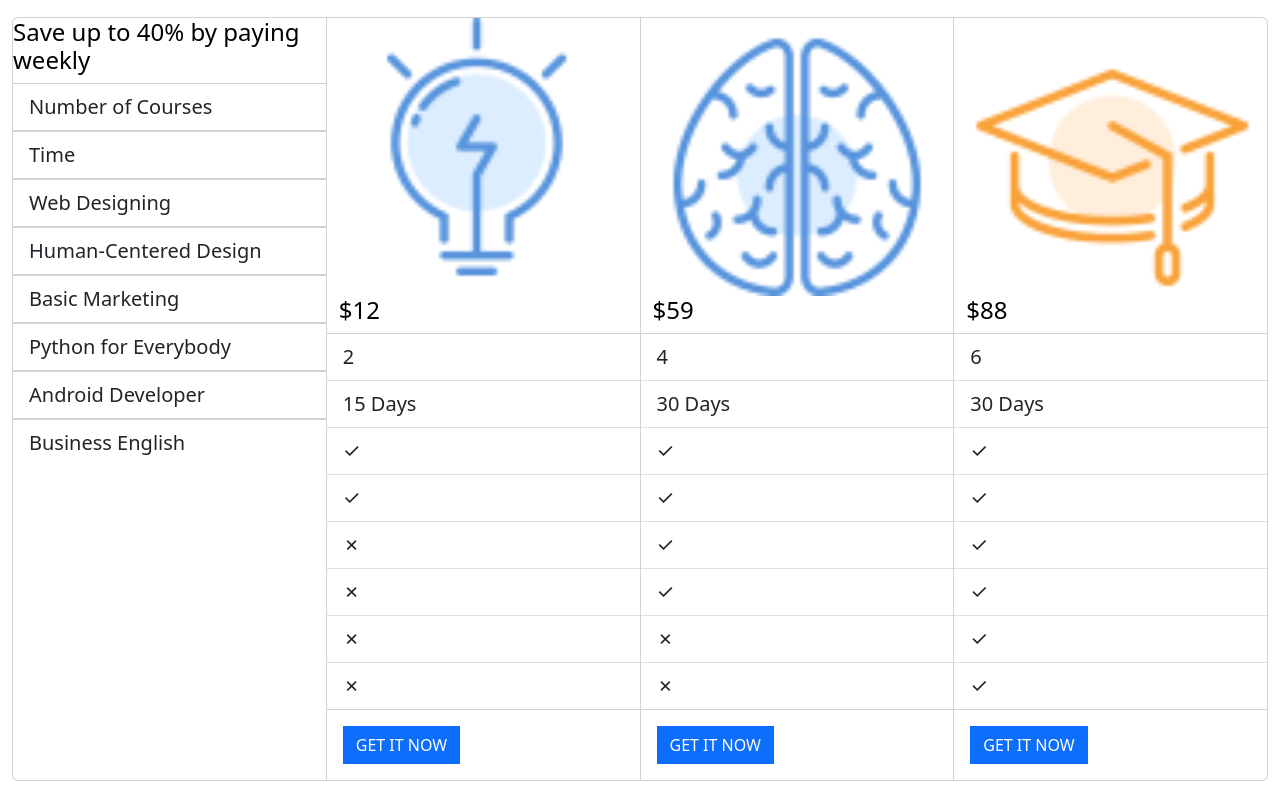
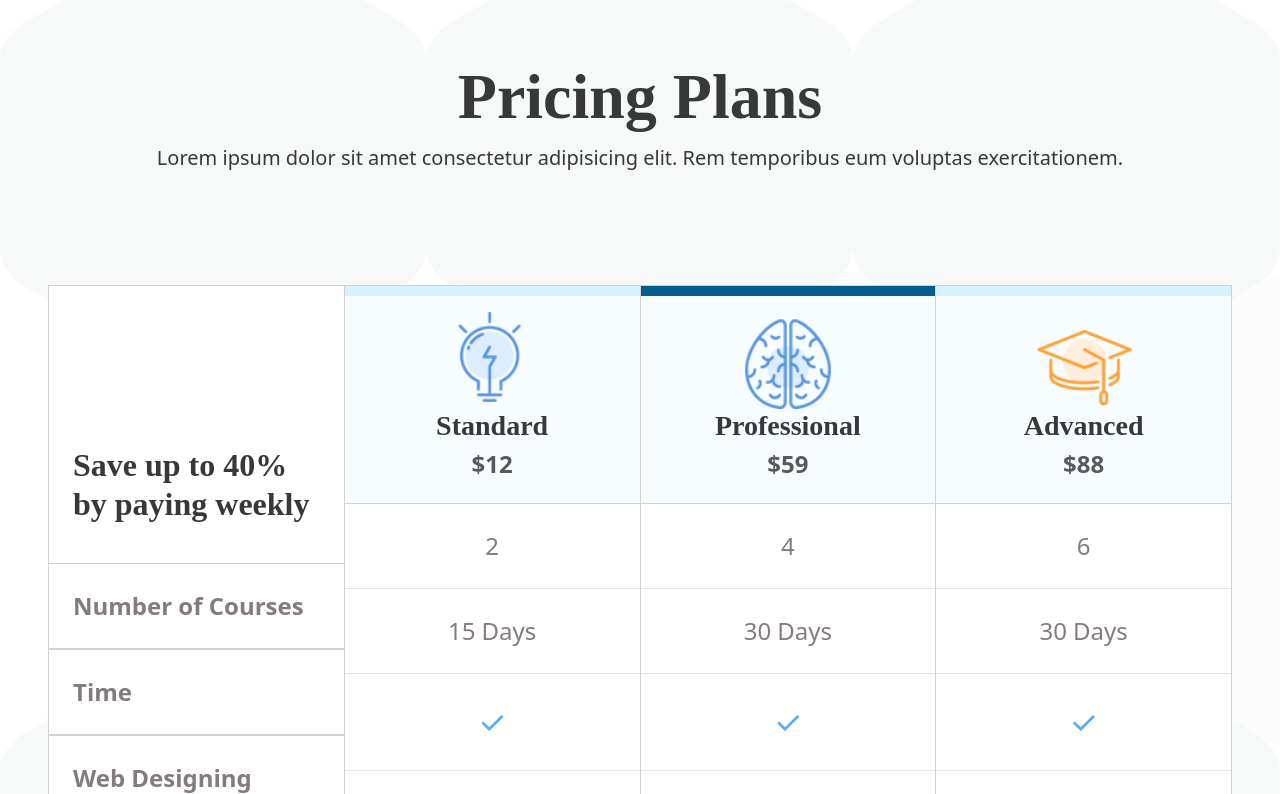
Before and after one commit to AnielloPiscopo/proj-html-vuejs, a Vue app: page / in a window 1280 px wide. Shown: the part 6486-7280 px from the top of the page. Built offline with nearby package versions, Linux system fonts and the light colour scheme.

Commit message:
Completed the work

```diff
--- a/src/App.vue
+++ b/src/App.vue
@@ -27,6 +27,6 @@ export default {
 
 body {
     background-color: $bg-color-1;
-    color: $text-color-23
+    color: $text-color-21;
 }
 </style>
--- a/src/components/main/MainCourses.vue
+++ b/src/components/main/MainCourses.vue
@@ -120,7 +120,7 @@ export default {
         .my_price {
             color: $text-color-3;
             background-color: $bg-color-11;
-            font-size: 2rem;
+            font-size: 1rem;
             padding: 0.2rem 1.5rem;
 
             &.my_special-offer {
--- a/src/components/main/MainPricingPlans.vue
+++ b/src/components/main/MainPricingPlans.vue
@@ -62,41 +62,60 @@ export default {
 </script>
 
 <template>
-    <section id="pricing-plans">
-        <div class="container-fluid">
-            <h1 class="my_font-serif">Pricing Plans</h1>
-            <p>
+    <section id="pricing-plans" class="py-5">
+        <div class="container-fluid my_card-header p-5 my-5">
+            <h1 class="my_font-serif my_title fw-bold text-center">Pricing Plans</h1>
+            <p class="text-center pb-5">
                 Lorem ipsum dolor sit amet consectetur adipisicing elit. Rem temporibus eum voluptas exercitationem.
             </p>
 
-            <div class="card-group">
-                <div class="card" style="width: 18rem;">
-                    <h4 class="card-title">Save up to 40&#37; by paying weekly</h4>
+            <div class="card-group pt-5">
+                <div class="my_card card rounded rounded-0" style="width: 18rem;">
+                    <h2 class="my_card-title my_card-header my_font-serif fw-bold card-title px-4">Save up to 40&#37; by
+                        paying weekly
+                    </h2>
                     <ul v-for="key in Object.keys(plansList[0]).splice(3, 10)" class="list-group list-group-flush">
-                        <li class="list-group-item">{{ key }}</li>
+                        <li class="list-group-item py-4 fw-bold px-4 py-3">{{ key }}</li>
                     </ul>
                 </div>
 
-                <div v-for="plan, index in plansList" class="card"
+                <div v-for="plan, index in plansList" class="my_card card rounded rounded-0"
                     :class="(planActiveIndex === index) ? 'my_active' : ''" style="width: 18rem;" :key="index">
-                    <div class="container-fluid">
-                        <img class="card-img-top w-100"
-                            :src="store.getImgPath(plansIconsImgPath + plan.imgPath + plansIconsImgExtension)"
-                            alt="Card image cap">
-                        <h4 class="card-title">{{ '&#36;' + plan.Price }}</h4>
+                    <div class="my_card-body card-body">
+                        <div class="my_img-container  my_card-header text-center">
+                            <img class="card-img-top"
+                                :src="store.getImgPath(plansIconsImgPath + plan.imgPath + plansIconsImgExtension)"
+                                alt="Card image cap">
+                        </div>
+                        <h3 class="my_font-serif card-title fw-bold text-center">{{ plan.Type }}</h3>
+                        <h4 class="my_price text-center fw-bold">{{ '&#36;' + plan.Price }}</h4>
                     </div>
-                    <ul class="list-group list-group-flush">
-                        <li class="list-group-item">{{ plan['Number of Courses'] }}</li>
-                        <li class="list-group-item">{{ plan.Time }}</li>
-                        <li class="list-group-item">{{ (plan['Web Designing']) ? '&#10003;' : '&#10007' }}</li>
-                        <li class="list-group-item">{{ (plan['Human-Centered Design']) ? '&#10003;' : '&#10007' }}</li>
-                        <li class="list-group-item">{{ (plan['Basic Marketing']) ? '&#10003;' : '&#10007' }}</li>
-                        <li class="list-group-item">{{ (plan['Python for Everybody']) ? '&#10003;' : '&#10007' }}</li>
-                        <li class="list-group-item">{{ (plan['Android Developer']) ? '&#10003;' : '&#10007' }}</li>
-                        <li class="list-group-item">{{ (plan['Business English']) ? '&#10003;' : '&#10007' }}</li>
+                    <ul class="list-group list-group-flush text-center">
+                        <li class="list-group-item py-4">{{ plan['Number of Courses'] }}</li>
+                        <li class="list-group-item py-4">{{ plan.Time }}</li>
+                        <li class="my_icon-container list-group-item py-4" :class="(plan['Web Designing']) ? 'my_checked' :
+                        ''">{{ (plan['Web Designing']) ? '&#10003;' :
+    '&#10007' }}</li>
+                        <li class="my_icon-container list-group-item py-4" :class="(plan['Human-Centered Design']) ? 'my_checked' :
+                        ''">{{ (plan['Human-Centered Design']) ? '&#10003;' :
+    '&#10007' }}</li>
+                        <li class="my_icon-container list-group-item py-4" :class="(plan['Basic Marketing']) ? 'my_checked' :
+                        ''">{{ (plan['Basic Marketing']) ? '&#10003;' :
+    '&#10007' }}</li>
+                        <li class="my_icon-container list-group-item py-4" :class="(plan['Python for Everybody']) ? 'my_checked' :
+                        ''">{{ (plan['Python for Everybody']) ? '&#10003;' :
+    '&#10007' }}</li>
+                        <li class="my_icon-container list-group-item py-4" :class="(plan['Android Developer']) ? 'my_checked' :
+                        ''">{{ (plan['Android Developer']) ? '&#10003;' :
+    '&#10007' }}</li>
+                        <li class="my_icon-container list-group-item py-4" :class="(plan['Business English']) ? 'my_checked' :
+                        ''">{{ (plan['Business English']) ? '&#10003;' :
+    '&#10007' }}</li>
                     </ul>
-                    <div class="card-body">
-                        <a href="#" class="card-link btn btn-primary text-uppercase rounded rounded-0">Get it now</a>
+                    <div class="my_card-body card-body text-center d-flex align-items-center justify-content-center ">
+                        <a href="#"
+                            class="my_btn card-link btn btn-primary text-uppercase rounded rounded-0 fw-bold px-5 py-3">Get
+                            it now</a>
                     </div>
                 </div>
             </div>
@@ -105,5 +124,78 @@ export default {
 </template>
 
 <style lang="scss" scoped>
+@use '../../styles/partials/variables' as *;
 
+#pricing-plans {
+    background-image: url('../../assets/img/background-pattern.jpg');
+    border-bottom: 2px solid $border-color-6;
+
+    .my_title {
+        font-size: 4rem;
+    }
+
+    ul li {
+        color: $text-color-15;
+        border-color: $border-color-6;
+        font-size: 1.5rem;
+
+    }
+
+    .my_card {
+
+        .container-fluid,
+        .my_card-body:not(.my_card-body:last-of-type) {
+            border-top: 10px solid $border-color-3;
+        }
+
+
+        img {
+            width: 100px;
+        }
+
+        .my_price {
+            color: $text-color-18;
+        }
+
+        p {
+            color: $text-color-16;
+        }
+
+        ul li.my_icon-container {
+            font-size: 2rem;
+
+            &.my_checked {
+                color: $text-color-9;
+            }
+        }
+
+        .my_card-body {
+            background-color: $bg-color-6;
+        }
+
+        .my_btn {
+            color: $text-color-16;
+            background-color: $bg-color-8;
+            border: 2px solid $border-color-6;
+        }
+
+        .my_card-title {
+            padding-top: 10rem;
+            padding-bottom: 2rem;
+        }
+
+        &.my_active {
+
+            .my_card-body:not(.my_card-body:last-of-type) {
+                border-top: 10px solid $border-color-7;
+            }
+
+            .my_btn {
+                background-color: $bg-color-11;
+                border-color: transparent;
+                color: $text-color-1;
+            }
+        }
+    }
+}
 </style>
```
